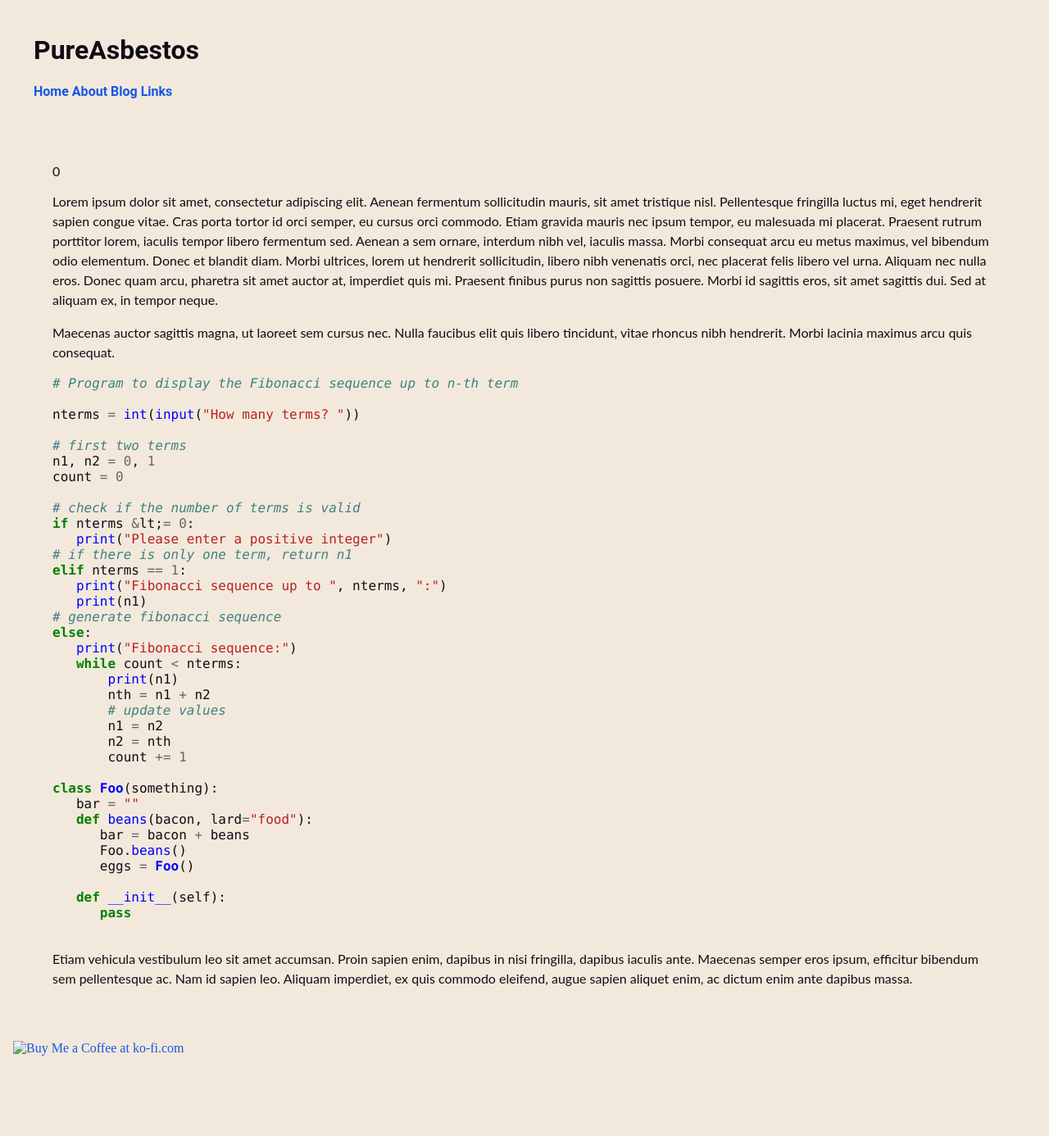
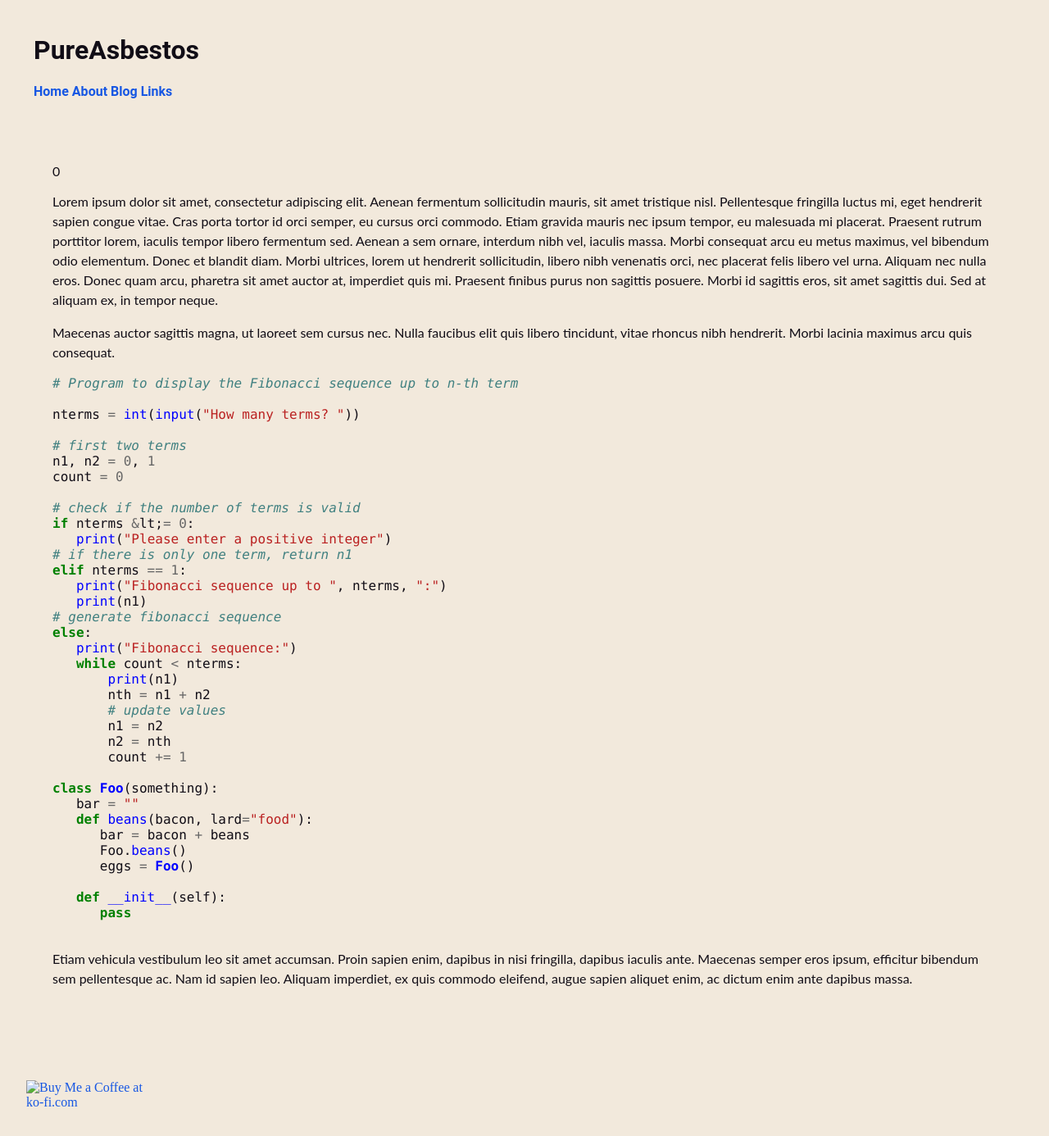
Before and after one commit to PureAsbestos/pureasbestos.github.io, a Jekyll site: the page built from index.md, in a window 1280 px wide. Shown: the whole page at 82% size. Built offline with Jekyll 4.4.1, drawn with Linux system fonts in a browser that asks for light colours; before the commit the page ends 1304 px from its top, so only the background shows below that.

Commit message:
Update styling

```diff
--- a/_includes/footer.html
+++ b/_includes/footer.html
@@ -1,3 +1,3 @@
 <footer>
-	<a href='https://ko-fi.com/S6S1E9SHR' target='_blank' class='kofi-button'><img height='36' style='border:0px;height:36px;' src='https://storage.ko-fi.com/cdn/kofi1.png?v=3' border='0' alt='Buy Me a Coffee at ko-fi.com' /></a>
+	{% include kofibutton.html %}
 </footer>
--- /dev/null
+++ b/_includes/kofibutton.html
@@ -0,0 +1,3 @@
+<a href='https://ko-fi.com/S6S1E9SHR' target='_blank' class='kofi-button' width='143' height='146'>
+	<img height='36' src='https://storage.ko-fi.com/cdn/kofi1.png?v=3' alt='Buy Me a Coffee at ko-fi.com' />
+</a>
--- a/_layouts/default.html
+++ b/_layouts/default.html
@@ -10,8 +10,8 @@
           {{ content }}
         </article>
       </main>
-      {% include footer.html %}
     </div>
+    {% include footer.html %}
   </body>
 
 </html>
--- a/assets/css/style.css
+++ b/assets/css/style.css
@@ -62,6 +62,20 @@
   line-height: 150%;
 }
 
+
+footer {
+  margin: 0px calc(max(80rem, 100vw) - 80rem) 0px calc(max(80rem, 100vw) - 80rem);
+  padding: 2rem;
+}
+
+.kofi-button {
+  display: inline-block;
+  vertical-align: middle;
+  width: 143px;
+  height: 36px;
+}
+
+
 pre {
   background-color: var(--code-bg-color);
   padding: 1em;
```
